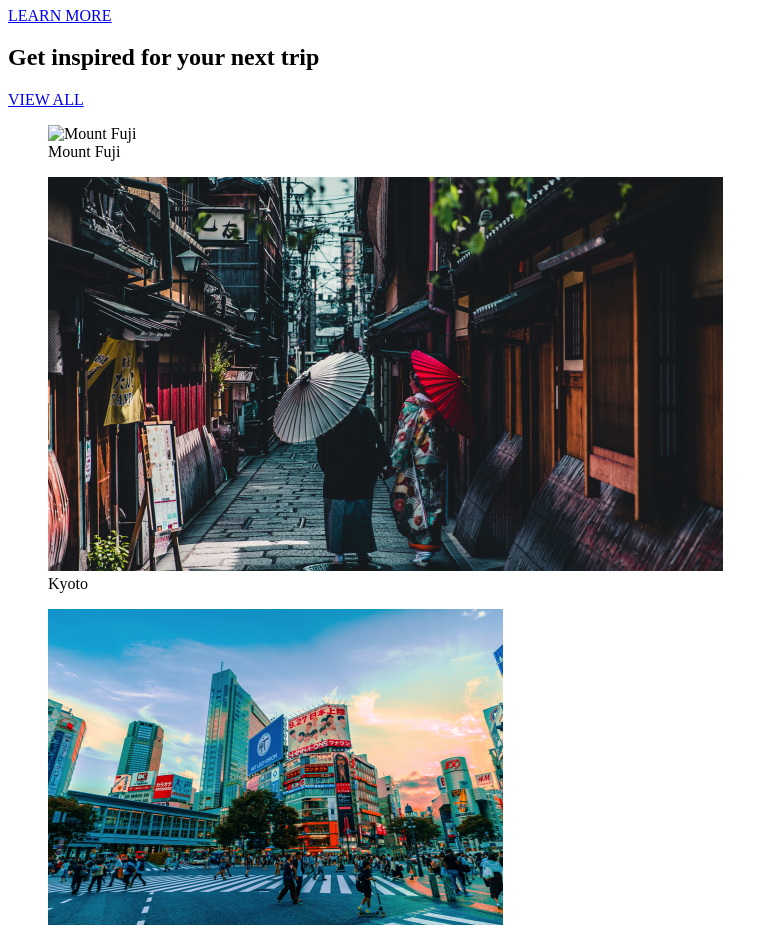
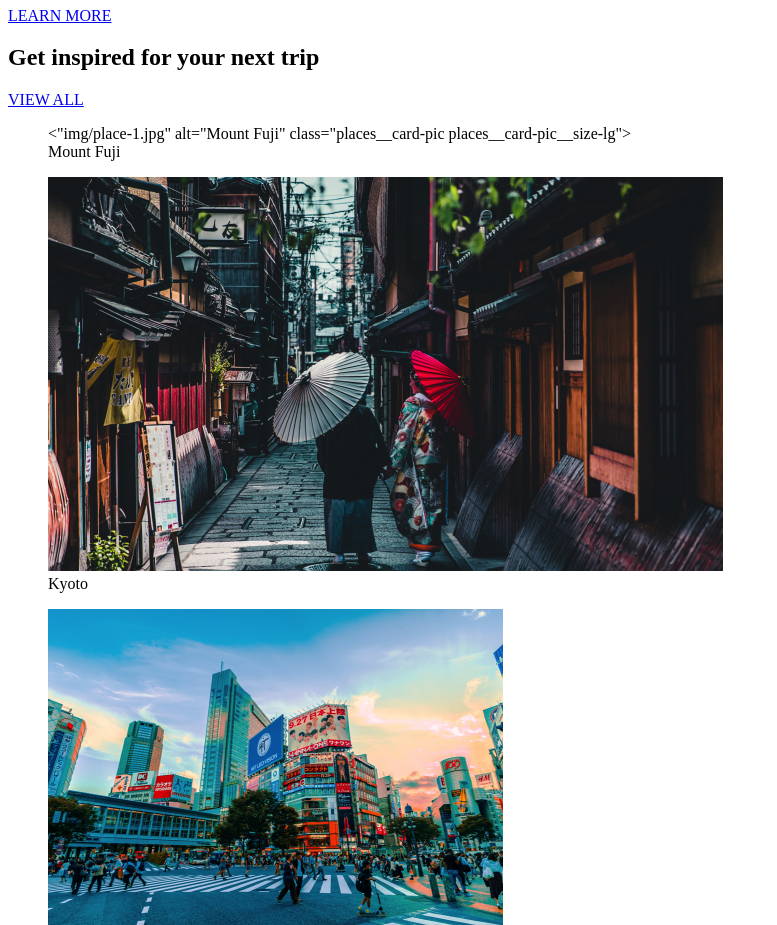
Before and after one commit to Pavel-Frost/Japan, a plain HTML site: page index.html in a window 1280 px wide. Shown: the part 900-1825 px from the top of the page, without its empty margins (0-777 px from the left). Drawn offline with Linux system fonts and the light colour scheme; files whose address does not match are found by name.

Commit message:
Update index.html

```diff
--- a/index.html
+++ b/index.html
@@ -142,7 +142,7 @@
                      <div class="places__cards">
 
                        <figure class="places__card places__card_size_lg">
-                        <img/place-1.jpg alt="Mount Fuji" class="places__card-pic places__card-pic__size-lg">
+                        <"img/place-1.jpg" alt="Mount Fuji" class="places__card-pic places__card-pic__size-lg">
                          <figcaption class="places__card-title">
                             Mount Fuji
                          </figcaption>
```
